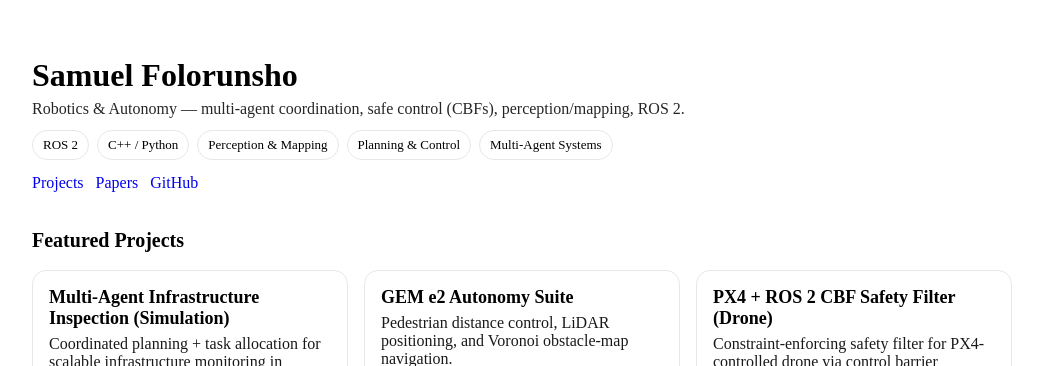
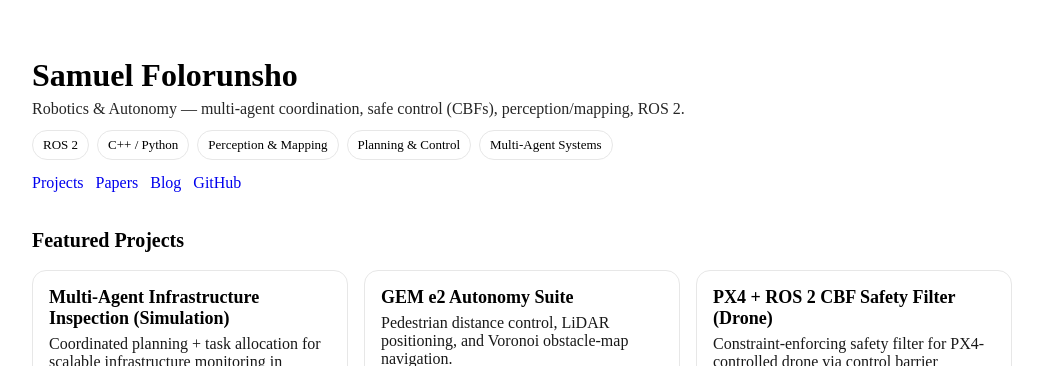
Before and after one commit to sof-danny/sof-danny.github.io, a Jekyll site: the page built from index.md, in a window 1280 px wide. Shown: the top 366 px of the page, without its empty margins (118-1161 px from the left). Built offline with Jekyll 4.4.1, drawn with Linux system fonts in a browser that asks for light colours.

Commit message:
added blog to homepage.

```diff
--- a/_config.yml
+++ b/_config.yml
@@ -2,3 +2,4 @@
 description: Robotics portfolio — multi-agent autonomy, mapping, safe control
 theme: minima
 markdown: kramdown
+permalink: /blog/:year/:month/:day/:title/
--- a/index.md
+++ b/index.md
@@ -18,9 +18,12 @@
   <div class="cta">
     <a href="/projects/">Projects</a>
     <a href="/papers/">Papers</a>
+    <a href="/blog/">Blog</a>
     <a href="https://github.com/sof-danny">GitHub</a>
   </div>
 </div>
+
+
 
 <h2 class="section-title">Featured Projects</h2>
 
```
